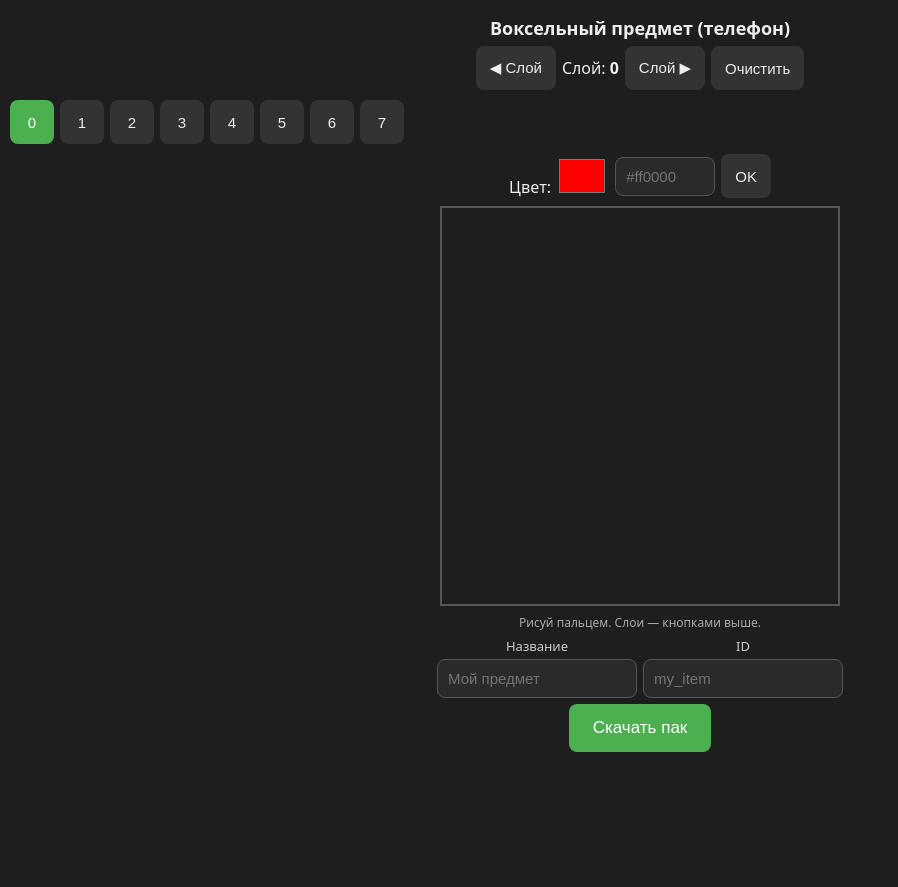
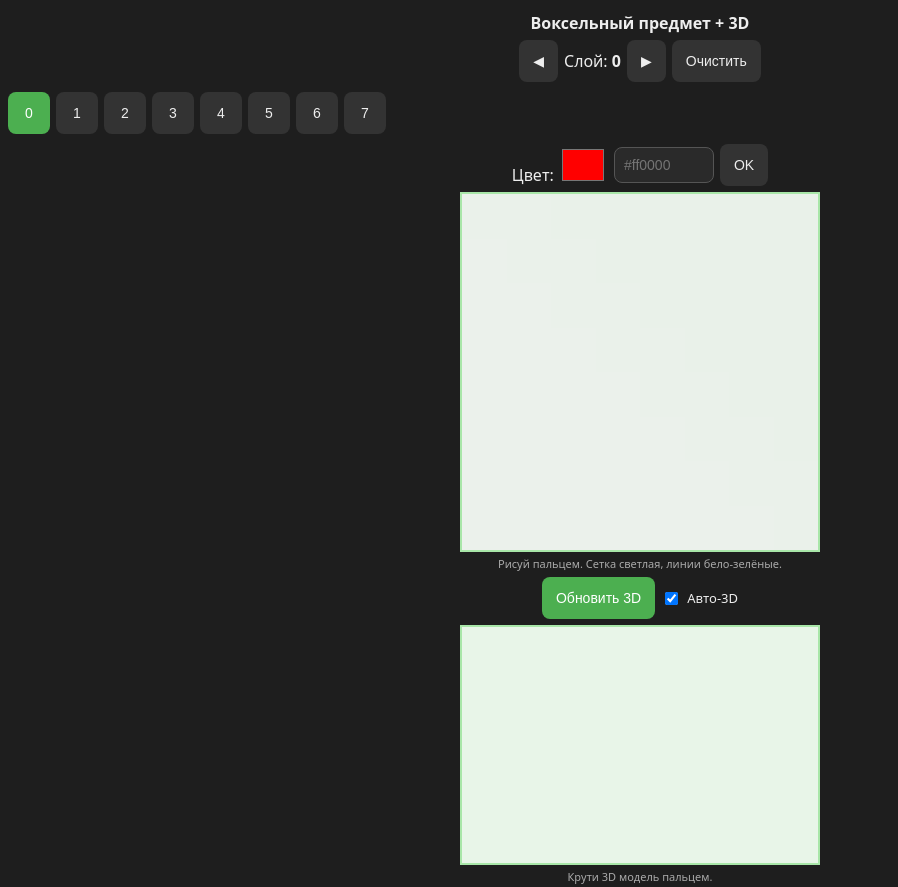
Before and after one commit to alniksitnikov-creator/minecraft-predmets, a plain HTML site: page index.html in a window 1280 px wide. Shown: the top 887 px of the page, without its empty margins (0-898 px from the left). Before the commit the page ends 800 px from the top, so only its background shows below. Drawn offline with nearby package versions, Linux system fonts and the light colour scheme.

Commit message:
Update index.html

```diff
--- a/index.html
+++ b/index.html
@@ -3,69 +3,76 @@
 <head>
 <meta charset="UTF-8">
 <meta name="viewport" content="width=device-width, initial-scale=1.0, maximum-scale=1.0, user-scalable=no">
-<title>Voxel Item Mobile</title>
+<title>Voxel Item 3D Mobile</title>
 <style>
   * { box-sizing: border-box; -webkit-tap-highlight-color: transparent; }
   body {
     font-family: system-ui, sans-serif;
     background: #1e1e1e; color: #eee;
-    margin: 0; padding: 10px;
+    margin: 0; padding: 8px;
     text-align: center;
     touch-action: manipulation;
   }
-  h2 { font-size: 18px; margin: 6px 0; }
+  h2 { font-size: 16px; margin: 4px 0; }
   .row {
     display: flex; flex-wrap: wrap; gap: 6px;
     justify-content: center; align-items: center;
     margin: 6px 0;
   }
   button {
-    padding: 10px 14px; font-size: 15px;
+    padding: 10px 14px; font-size: 14px;
     border: none; border-radius: 8px;
     background: #333; color: #eee;
-    cursor: pointer; min-height: 44px;
+    cursor: pointer; min-height: 42px;
   }
   button:active { background: #555; }
   button.active-layer { background: #4caf50; color: #fff; }
-  input[type=color] {
-    width: 54px; height: 44px; border: none;
-    border-radius: 8px; background: transparent;
-  }
+  input[type=color] { width: 50px; height: 42px; border: none; border-radius: 8px; background: transparent; }
   input[type=text] {
-    padding: 10px; font-size: 15px; border-radius: 8px;
+    padding: 9px; font-size: 14px; border-radius: 8px;
     border: 1px solid #555; background: #2a2a2a; color: #eee;
-    width: 100%; max-width: 200px;
+    width: 100%; max-width: 180px;
   }
   #hex { max-width: 100px; }
   #layerBar {
-    display: flex; overflow-x: auto;
-    gap: 6px; padding: 4px 0;
+    display: flex; overflow-x: auto; gap: 6px; padding: 4px 0;
     -webkit-overflow-scrolling: touch;
   }
-  #layerBar button { flex: 0 0 auto; min-width: 44px; }
+  #layerBar button { flex: 0 0 auto; min-width: 42px; }
   canvas {
-    border: 2px solid #555;
     image-rendering: pixelated;
+    display: block; margin: 4px auto;
+    touch-action: none;
+  }
+  /* 2D-редактор: светлый фон, бело-зелёные линии */
+  #c2d {
+    border: 2px solid #a8e6a8;
+    background: #f5f5f5;
     width: 90vw; height: 90vw;
-    max-width: 400px; max-height: 400px;
-    touch-action: none; /* чтобы палец не скроллил страницу при рисовании */
-    display: block; margin: 8px auto;
+    max-width: 360px; max-height: 360px;
   }
-  .hint { font-size: 12px; color: #aaa; margin: 4px 0; }
-  .field { display: flex; flex-direction: column; align-items: center; gap: 4px; }
-  .field label { font-size: 13px; color: #ccc; }
+  /* 3D-превью */
+  #c3d {
+    border: 2px solid #a8e6a8;
+    background: #e8f5e8;
+    width: 90vw; height: 60vw;
+    max-width: 360px; max-height: 240px;
+  }
+  .hint { font-size: 11px; color: #aaa; margin: 2px 0; }
+  .field { display: flex; flex-direction: column; align-items: center; gap: 3px; }
+  .field label { font-size: 12px; color: #ccc; }
+  .toggle { display: flex; align-items: center; gap: 6px; font-size: 13px; }
 </style>
 </head>
 <body>
-<h2>Воксельный предмет (телефон)</h2>
+<h2>Воксельный предмет + 3D</h2>
 
 <div class="row">
-  <button onclick="prevLayer()">◀ Слой</button>
+  <button onclick="prevLayer()">◀</button>
   <span>Слой: <b id="layerLabel">0</b></span>
-  <button onclick="nextLayer()">Слой ▶</button>
+  <button onclick="nextLayer()">▶</button>
   <button onclick="clearLayer()">Очистить</button>
 </div>
-
 <div id="layerBar"></div>
 
 <div class="row">
@@ -74,8 +81,16 @@
   <button onclick="applyHex()">OK</button>
 </div>
 
-<canvas id="c" width="8" height="8"></canvas>
-<p class="hint">Рисуй пальцем. Слои — кнопками выше.</p>
+<canvas id="c2d" width="8" height="8"></canvas>
+<p class="hint">Рисуй пальцем. Сетка светлая, линии бело-зелёные.</p>
+
+<div class="row">
+  <button onclick="update3D()" style="background:#4caf50;color:#fff;">Обновить 3D</button>
+  <label class="toggle"><input type="checkbox" id="auto3d" checked> Авто-3D</label>
+</div>
+
+<canvas id="c3d"></canvas>
+<p class="hint">Крути 3D модель пальцем.</p>
 
 <div class="row">
   <div class="field">
@@ -87,19 +102,20 @@
     <input type="text" id="id" placeholder="my_item">
   </div>
 </div>
-
 <div class="row">
-  <button onclick="generate()" style="background:#4caf50;color:#fff;font-size:17px;padding:14px 24px;">Скачать пак</button>
+  <button onclick="generate()" style="background:#4caf50;color:#fff;font-size:16px;padding:14px 24px;">Скачать пак</button>
 </div>
 
 <script src="https://cdnjs.cloudflare.com/ajax/libs/jszip/3.10.1/jszip.min.js"></script>
+<script src="https://cdnjs.cloudflare.com/ajax/libs/three.js/r128/three.min.js"></script>
 <script>
 const SIZE = 8;
 let currentLayer = 0;
 let voxels = Array.from({length: SIZE}, () => Array.from({length: SIZE}, () => Array(SIZE).fill(null)));
 
-const c = document.getElementById('c');
-const ctx = c.getContext('2d');
+// ===== 2D РЕДАКТОР =====
+const c2d = document.getElementById('c2d');
+const ctx = c2d.getContext('2d');
 let painting = false;
 
 function renderLayerBar() {
@@ -109,66 +125,145 @@ function renderLayerBar() {
     const btn = document.createElement('button');
     btn.textContent = i;
     if (i === currentLayer) btn.classList.add('active-layer');
-    btn.onclick = () => { currentLayer = i; refreshCanvas(); renderLayerBar(); };
+    btn.onclick = () => { currentLayer = i; refresh2D(); renderLayerBar(); if (document.getElementById('auto3d').checked) update3D(); };
     bar.appendChild(btn);
   }
   document.getElementById('layerLabel').textContent = currentLayer;
 }
 
-function refreshCanvas() {
-  ctx.clearRect(0, 0, SIZE, SIZE);
+function refresh2D() {
+  // Светлый фон
+  ctx.fillStyle = '#f5f5f5';
+  ctx.fillRect(0, 0, SIZE, SIZE);
+  // Бело-зелёные линии сетки
+  ctx.strokeStyle = '#a8e6a8';
+  ctx.lineWidth = 0.08;
+  for (let i = 0; i <= SIZE; i++) {
+    ctx.beginPath(); ctx.moveTo(i, 0); ctx.lineTo(i, SIZE); ctx.stroke();
+    ctx.beginPath(); ctx.moveTo(0, i); ctx.lineTo(SIZE, i); ctx.stroke();
+  }
+  // Закрашенные воксели
   for (let y = 0; y < SIZE; y++) {
     for (let x = 0; x < SIZE; x++) {
       const col = voxels[currentLayer][y][x];
-      if (col) { ctx.fillStyle = col; ctx.fillRect(x, y, 1, 1); }
+      if (col) { ctx.fillStyle = col; ctx.fillRect(x + 0.04, y + 0.04, 0.92, 0.92); }
     }
   }
 }
 
-function pos(e) {
-  const r = c.getBoundingClientRect();
+function pos2D(e) {
+  const r = c2d.getBoundingClientRect();
   return {
     x: Math.floor((e.clientX - r.left) / r.width * SIZE),
     y: Math.floor((e.clientY - r.top) / r.height * SIZE)
   };
 }
 
-// pointer события — работают и пальцем, и мышью
-c.addEventListener('pointerdown', e => {
-  e.preventDefault();
-  painting = true;
-  c.setPointerCapture(e.pointerId);
-  paint(e);
+c2d.addEventListener('pointerdown', e => {
+  e.preventDefault(); painting = true; c2d.setPointerCapture(e.pointerId); paint(e);
 });
-c.addEventListener('pointermove', e => {
-  if (!painting) return;
-  e.preventDefault();
-  paint(e);
-});
-c.addEventListener('pointerup', () => painting = false);
-c.addEventListener('pointercancel', () => painting = false);
+c2d.addEventListener('pointermove', e => { if (painting) { e.preventDefault(); paint(e); } });
+c2d.addEventListener('pointerup', () => painting = false);
+c2d.addEventListener('pointercancel', () => painting = false);
 
 function paint(e) {
-  const p = pos(e);
+  const p = pos2D(e);
   if (p.x < 0 || p.x >= SIZE || p.y < 0 || p.y >= SIZE) return;
   const col = document.getElementById('color').value;
   voxels[currentLayer][p.y][p.x] = col;
-  ctx.fillStyle = col;
-  ctx.fillRect(p.x, p.y, 1, 1);
+  refresh2D();
+  if (document.getElementById('auto3d').checked) update3D();
 }
 
 function clearLayer() {
   for (let y = 0; y < SIZE; y++) for (let x = 0; x < SIZE; x++) voxels[currentLayer][y][x] = null;
-  refreshCanvas();
+  refresh2D(); update3D();
 }
-function prevLayer() { if (currentLayer > 0) { currentLayer--; refreshCanvas(); renderLayerBar(); } }
-function nextLayer() { if (currentLayer < SIZE - 1) { currentLayer++; refreshCanvas(); renderLayerBar(); } }
+function prevLayer() { if (currentLayer > 0) { currentLayer--; refresh2D(); renderLayerBar(); update3D(); } }
+function nextLayer() { if (currentLayer < SIZE - 1) { currentLayer++; refresh2D(); renderLayerBar(); update3D(); } }
 function applyHex() {
   const v = document.getElementById('hex').value.trim();
   if (/^#[0-9a-fA-F]{6}$/.test(v)) document.getElementById('color').value = v;
-  else alert('HEX вида #rrggbb');
 }
 
+// ===== 3D ПРЕВЬЮ (Three.js) =====
+const c3d = document.getElementById('c3d');
+const renderer = new THREE.WebGLRenderer({ canvas: c3d, antialias: true, alpha: false });
+renderer.setPixelRatio(Math.min(window.devicePixelRatio, 2));
+const scene = new THREE.Scene();
+scene.background = new THREE.Color(0xe8f5e8);
+
+const camera = new THREE.PerspectiveCamera(45, 1, 0.1, 1000);
+camera.position.set(10, 10, 14);
+
+const light = new THREE.DirectionalLight(0xffffff, 1);
+light.position.set(10, 20, 10);
+scene.add(light);
+scene.add(new THREE.AmbientLight(0xffffff, 0.6));
+
+let modelGroup = new THREE.Group();
+scene.add(modelGroup);
+
+// Вращение пальцем
+let rotX = -0.5, rotY = 0.6;
+let dragging = false, lastX = 0, lastY = 0;
+
+c3d.addEventListener('pointerdown', e => {
+  dragging = true; lastX = e.clientX; lastY = e.clientY;
+  c3d.setPointerCapture(e.pointerId);
+});
+c3d.addEventListener('pointermove', e => {
+  if (!dragging) return;
+  const dx = e.clientX - lastX, dy = e.clientY - lastY;
+  lastX = e.clientX; lastY = e.clientY;
+  rotY += dx * 0.01;
+  rotX += dy * 0.01;
+  rotX = Math.max(-Math.PI/2, Math.min(Math.PI/2, rotX));
+});
+c3d.addEventListener('pointerup', () => dragging = false);
+c3d.addEventListener('pointercancel', () => dragging = false);
+
+function resize3D() {
+  const w = c3d.clientWidth, h = c3d.clientHeight;
+  renderer.setSize(w, h, false);
+  camera.aspect = w / h;
+  camera.updateProjectionMatrix();
+}
+window.addEventListener('resize', resize3D);
+
+function update3D() {
+  // Удаляем старые кубы
+  while (modelGroup.children.length) {
+    const obj = modelGroup.children.pop();
+    obj.geometry?.dispose();
+    obj.material?.dispose();
+  }
+  const geom = new THREE.BoxGeometry(1, 1, 1);
+  for (let z = 0; z < SIZE; z++)
+    for (let y = 0; y < SIZE; y++)
+      for (let x = 0; x < SIZE; x++) {
+        const col = voxels[z][y][x];
+        if (!col) continue;
+        const mat = new THREE.MeshLambertMaterial({ color: new THREE.Color(col) });
+        const cube = new THREE.Mesh(geom, mat);
+        // Центрируем модель вокруг нуля
+        cube.position.set(x - SIZE/2 + 0.5, y - SIZE/2 + 0.5, z - SIZE/2 + 0.5);
+        modelGroup.add(cube);
+      }
+  // Центрируем группу по bounding box
+  const box = new THREE.Box3().setFromObject(modelGroup);
+  const center = box.getCenter(new THREE.Vector3());
+  modelGroup.position.sub(center);
+}
+
+function animate() {
+  requestAnimationFrame(animate);
+  modelGroup.rotation.x = rotX;
+  modelGroup.rotation.y = rotY;
+  renderer.render(scene, camera);
+}
+
+// ===== ГЕНЕРАЦИЯ ПАКА =====
 async function generate() {
   const name = document.getElementById('name').value || 'Voxel Item';
   const id = document.getElementById('id').value || 'voxel_item';
@@ -181,7 +276,7 @@ async function generate() {
 
   if (cubes.length === 0) { alert('Нарисуй хотя бы один воксель!'); return; }
 
-  // Текстура-атлас 8x8
+  // Текстура-атлас: 8x8, каждый воксель = 1 пиксель по (x,y)
   const texCanvas = document.createElement('canvas');
   texCanvas.width = SIZE; texCanvas.height = SIZE;
   const tctx = texCanvas.getContext('2d');
@@ -265,8 +360,12 @@ async function generate() {
   alert("Готово! Распакуй ZIP → внутри BP и RP → импортируй оба в Minecraft.");
 }
 
+// ===== СТАРТ =====
 renderLayerBar();
-refreshCanvas();
+refresh2D();
+resize3D();
+update3D();
+animate();
 </script>
 </body>
-</html>
+ </html>
```
